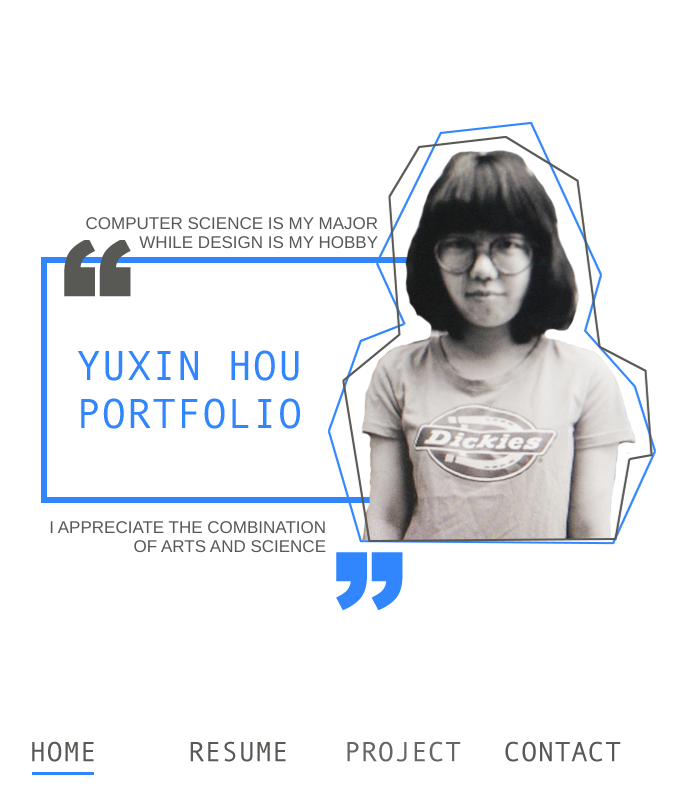
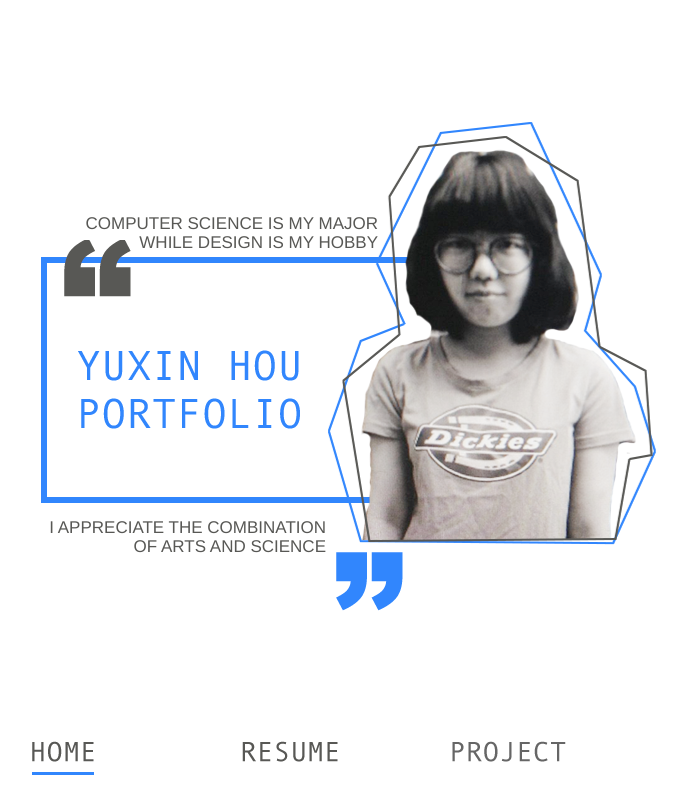
Before and after one commit to Luobata/Portfolio, a plain HTML site: page index.html in a window 1280 px wide. Shown: the whole page, without its empty margins (293-980 px from the left). Drawn offline with Linux system fonts and the light colour scheme.

Commit message:
修改 Signed-off-by: Yaodoggy <602975805@qq.com>

```diff
--- a/css/index.css
+++ b/css/index.css
@@ -92,7 +92,7 @@
 .center .nav li{
     float: left;
     height: 24px;
-    width: 25%;
+    width: 33.33333%;
 }
 .center .nav li a{
     display: block;
--- a/index.html
+++ b/index.html
@@ -23,12 +23,12 @@
                 <li class="resume">
                     <a href="./index.html#resume"></a>
                 </li>
-                <li class="project">
+                <li class="project last">
                     <a href="./index.html#project"></a>
                 </li>
-                <li class="contact last">
+                <!-- <li class="contact last">
                     <a href="./index.html#contact"></a>
-                </li>
+                </li> -->
             </ul>
         </div>
     </div>
--- a/js/view.js
+++ b/js/view.js
@@ -113,7 +113,7 @@ var Center = Backbone.View.extend({
             var x = -1200;
             self.css({
                 'transform' : 'translateX(' + x + 'px)',
-                'transition': 'all 0.5s ease-in-out'
+                'transition': 'all 0.3s ease-in-out'
             });
 
         }
```
